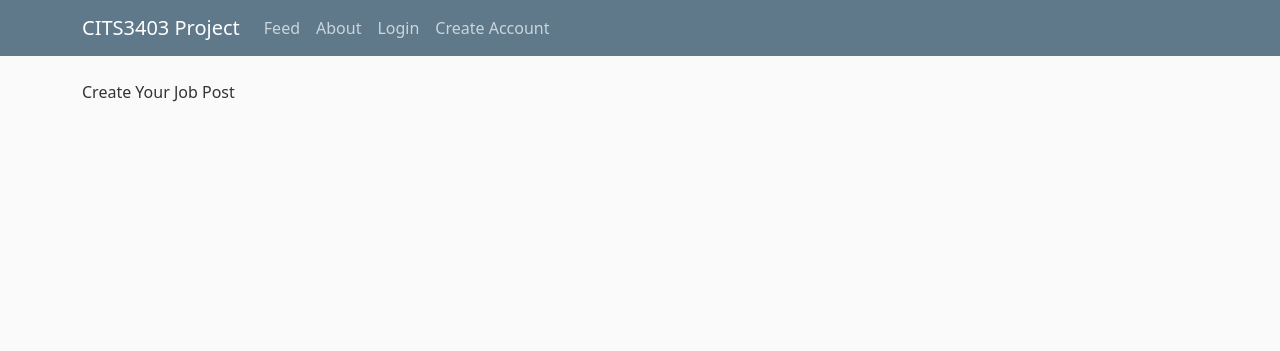
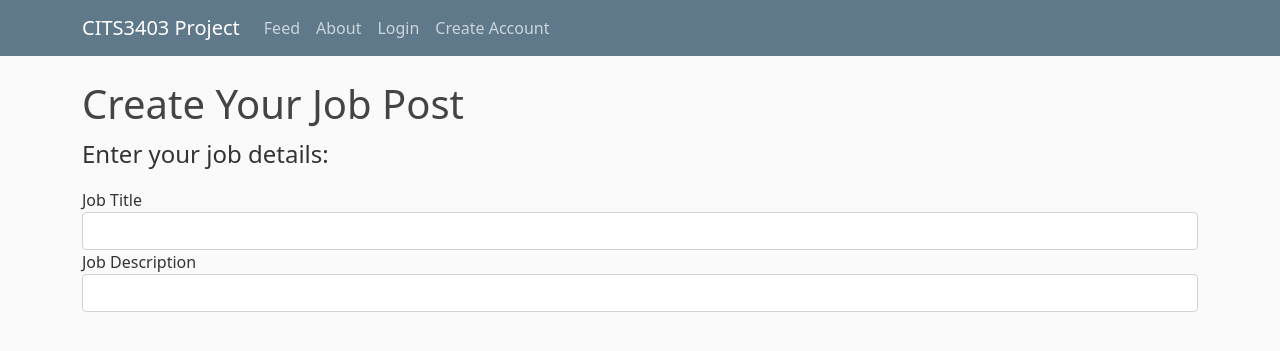
Before and after one commit to saundlj/AgileWebProj, a Flask app: page /JobPost in a window 1280 px wide. Shown: the top 351 px of the page. Run offline with Flask 3, Linux system fonts and the light colour scheme.

Commit message:
Added basic form, needs many additional work before complete

```diff
--- a/app/forms.py
+++ b/app/forms.py
@@ -41,3 +41,7 @@ class LoginForm(FlaskForm):
     password = PasswordField('Password', validators=[DataRequired()])
     remember = BooleanField('Remember Me')
     submit = SubmitField("Login")
+
+class JobForm(FlaskForm):
+    jobtitle = StringField('Job Title', validators=[DataRequired()])
+    jobdescription = StringField('Job Description', validators=[DataRequired()])
--- a/app/routes.py
+++ b/app/routes.py
@@ -1,6 +1,6 @@
 from app import flaskApp
 from flask import render_template,redirect, url_for, flash
-from app.forms import CreateAccountForm, LoginForm
+from app.forms import CreateAccountForm, LoginForm, JobForm
 from app import db
 from app.models import *
 from flask_login import current_user, login_user, logout_user, login_required
@@ -64,7 +64,8 @@ def createAccount():
 
 @flaskApp.route('/JobPost', methods = ['GET','POST'])
 def JobPost():
-    return render_template("JobPost.html") # render template so no data lost
+    form = JobForm()
+    return render_template("JobPost.html", form = form) # render template so no data lost
 
 
 @flaskApp.route("/about")
--- a/app/templates/JobPost.html
+++ b/app/templates/JobPost.html
@@ -1,4 +1,46 @@
 {% extends "layout.html" %}
 {% block content %}
-    <p>Create Your Job Post</p>
+    <div class="content">
+        <h1>Create Your Job Post</h1>
+
+
+        <p id = 'sub-header'>Enter your job details:</p>
+
+        <form method="POST" action="">
+
+            {{form.hidden_tag()}}
+
+            <fieldset class="form-group">
+                <div class = "form-group">
+                    {{form.jobtitle.label(class='form-control-label')}}
+
+                    {% if form.jobtitle.errors %}
+                        {{form.jobtitle(class="form-control is-invalid")}}
+                        <div class="invalid-feedback">
+                            {% for error in form.jobtitle.errors %}
+                                <span>{{error}}</span>
+                            {% endfor %}
+                        </div>
+                    {% else %}
+                        {{form.jobtitle(class='form-control')}}
+                    {% endif %}
+                </div>
+
+                <div class = "form-group">
+                    {{form.jobdescription.label(class='form-control-label')}}
+
+                    {% if form.jobdescription.errors %}
+                        {{form.jobdescription(class="form-control is-invalid")}}
+                        <div class="invalid-feedback">
+                            {% for error in form.jobdescription.errors %}
+                                <span>{{error}}</span>
+                            {% endfor %}
+                        </div>
+                    {% else %}
+                        {{form.jobdescription(class='form-control')}}
+                    {% endif %}
+                </div>
+            </fieldset>
+        </form>
+    </div>
 {% endblock content %}
```
